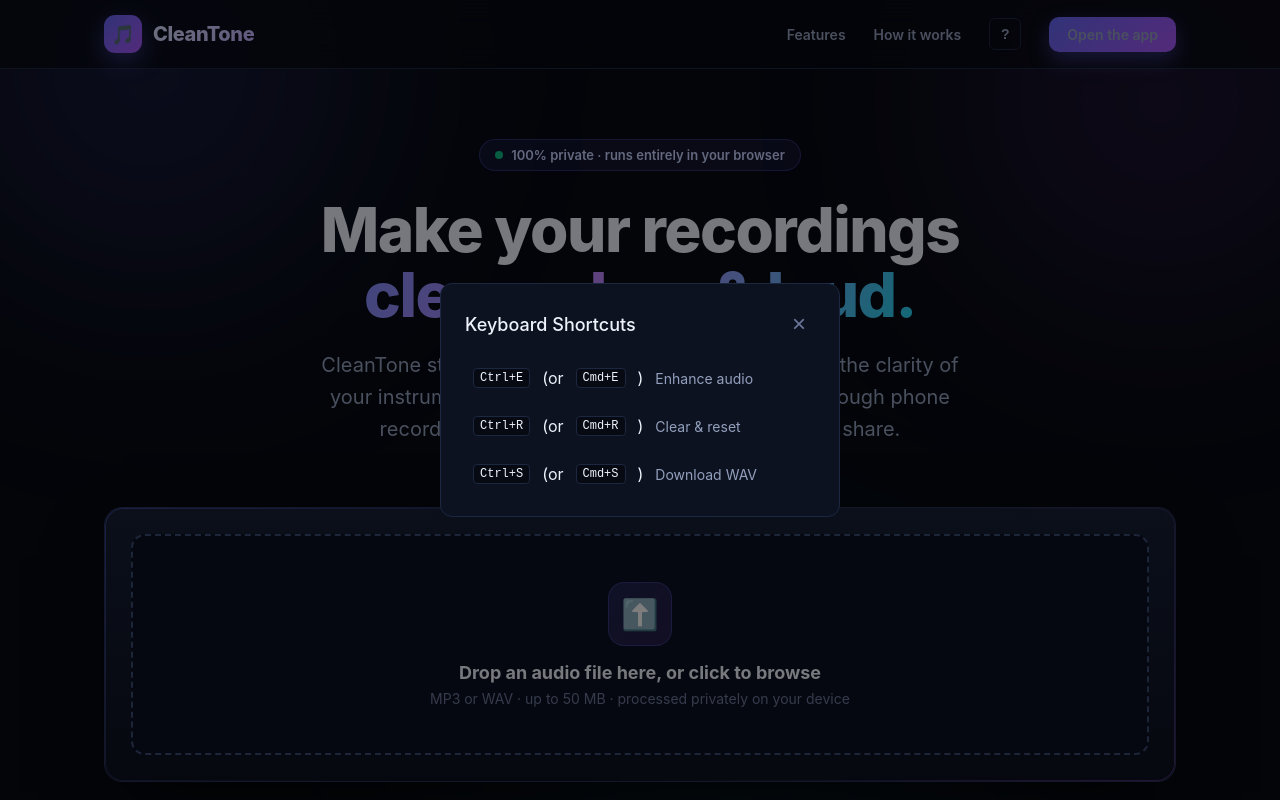
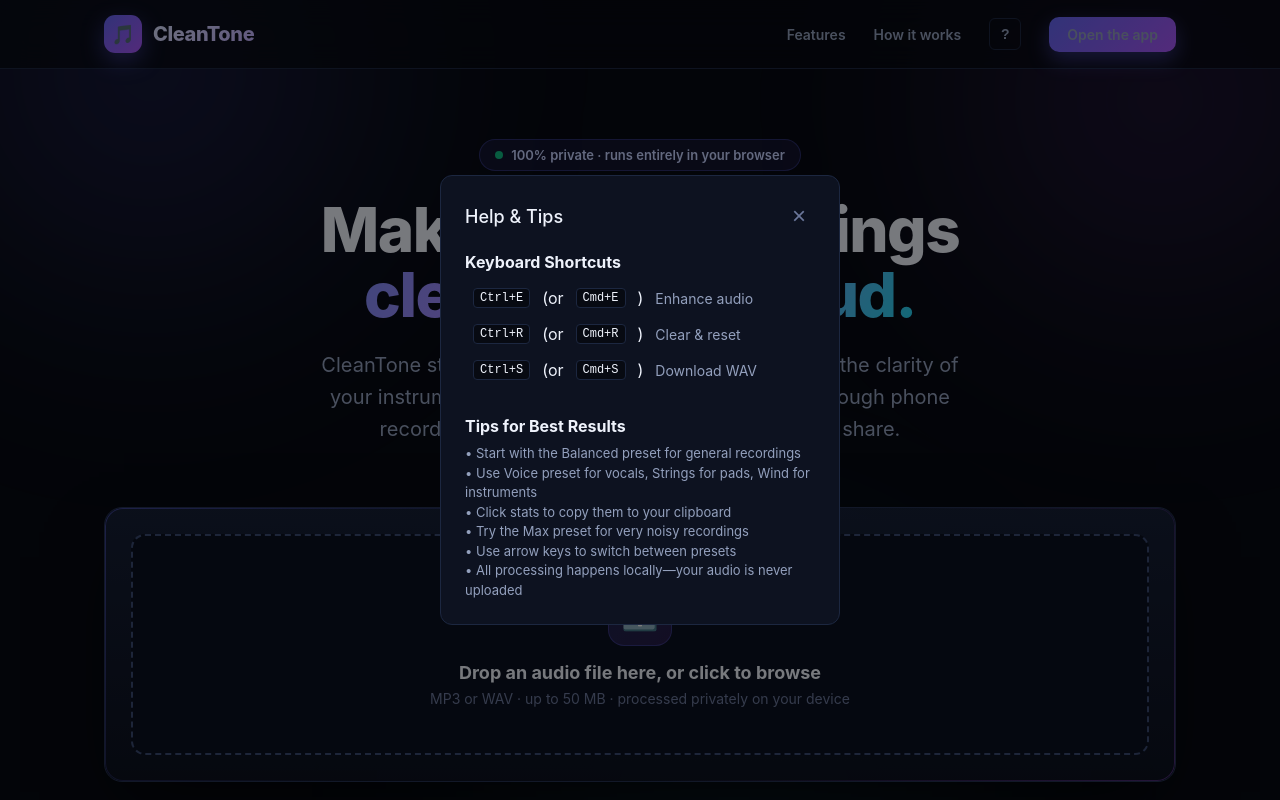
Before and after one commit to manayparikh1/CleanTone, a website: page public/index.html in a window 1280 px wide. Both pictures are taken after a click on the button "Keyboard shortcuts". Shown: the top 800 px of the page. Drawn offline with Linux system fonts and the light colour scheme.

Commit message:
Expand help modal with tips and best practices
The help modal now includes:
- Keyboard shortcuts (existing)
- Best practices tips for different instrument types
- Tips about preset usage
- Reminder about privacy/local processing
- Tip to click stats for copying to clipboard
- Keyboard navigation tip for arrow keys

This makes the help modal more comprehensive and useful
for new users learning the app.

```diff
--- a/public/index.html
+++ b/public/index.html
@@ -1242,13 +1242,27 @@
     <div class="modal-overlay" id="modalOverlay"></div>
     <div class="modal-box">
       <div class="modal-head">
-        <h3>Keyboard Shortcuts</h3>
+        <h3>Help &amp; Tips</h3>
         <button class="modal-close" id="modalClose">&times;</button>
       </div>
       <div class="modal-body">
-        <div class="shortcut"><kbd>Ctrl+E</kbd> (or <kbd>Cmd+E</kbd>) <span>Enhance audio</span></div>
-        <div class="shortcut"><kbd>Ctrl+R</kbd> (or <kbd>Cmd+R</kbd>) <span>Clear &amp; reset</span></div>
-        <div class="shortcut"><kbd>Ctrl+S</kbd> (or <kbd>Cmd+S</kbd>) <span>Download WAV</span></div>
+        <div style="margin-bottom: 16px;">
+          <strong style="display: block; margin-bottom: 8px;">Keyboard Shortcuts</strong>
+          <div class="shortcut"><kbd>Ctrl+E</kbd> (or <kbd>Cmd+E</kbd>) <span>Enhance audio</span></div>
+          <div class="shortcut"><kbd>Ctrl+R</kbd> (or <kbd>Cmd+R</kbd>) <span>Clear &amp; reset</span></div>
+          <div class="shortcut"><kbd>Ctrl+S</kbd> (or <kbd>Cmd+S</kbd>) <span>Download WAV</span></div>
+        </div>
+        <div>
+          <strong style="display: block; margin-bottom: 8px;">Tips for Best Results</strong>
+          <div style="font-size: 13px; color: var(--muted); line-height: 1.5;">
+            • Start with the Balanced preset for general recordings<br>
+            • Use Voice preset for vocals, Strings for pads, Wind for instruments<br>
+            • Click stats to copy them to your clipboard<br>
+            • Try the Max preset for very noisy recordings<br>
+            • Use arrow keys to switch between presets<br>
+            • All processing happens locally—your audio is never uploaded
+          </div>
+        </div>
       </div>
     </div>
   </div>
```
